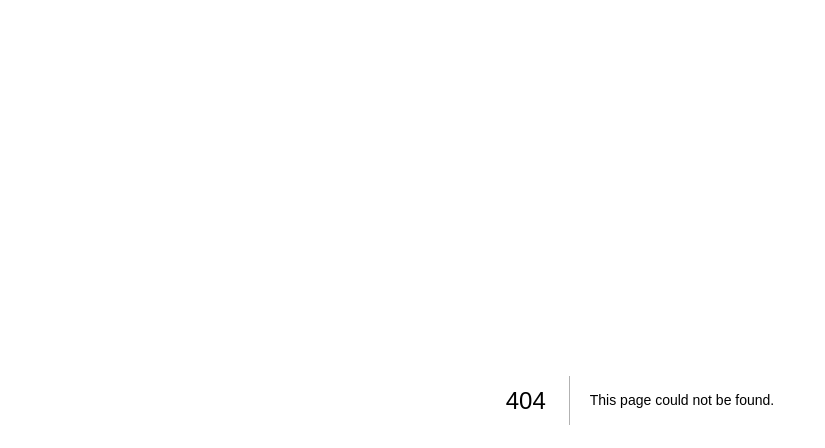
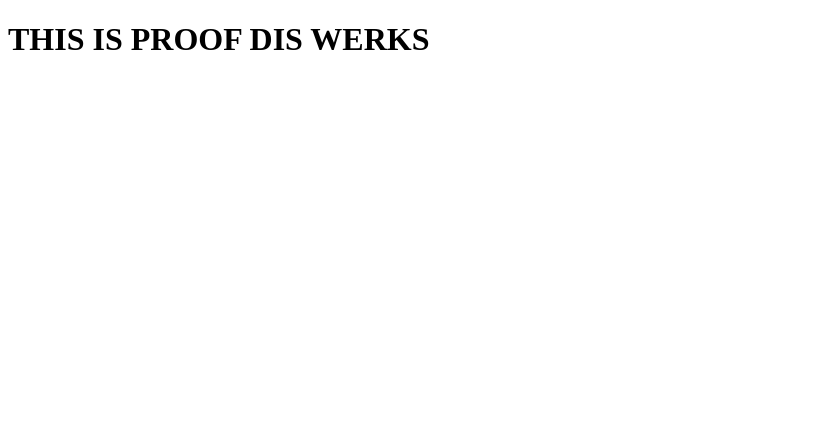
Before and after one commit to trevornei/trevorneidotcom, a Next.js app: page /notes in a window 1280 px wide. Before the commit this address had no page. Shown: the top 448 px of the page, without its empty margins (0-825 px from the left). Built offline with nearby package versions, Linux system fonts and the light colour scheme; a web font is replaced by a local one.

Commit message:
I GOT IT TO MF WORKgit add .git add . The Notes Page and the Contact Page routing now werk. Oh Fuck Yah git push

```diff
--- /dev/null
+++ b/pages/contact/contact.css
@@ -0,0 +1,74 @@
+@tailwind base;
+@tailwind components;
+@tailwind utilities;
+
+:root {
+  --background: #000000;
+  --foreground: #000000;
+}
+
+/* Fonts Imported */
+
+@font-face {
+  font-family: "Chakra Petch";
+  src: url("/fonts/Chakra_Petch.woff2") format("woff2");
+  font-weight: 400;
+  font-style: normal;
+}
+/*
+
+@font-face {
+  font-family: 'Silkscreen';
+  src: url('/public/fonts/Silkscreen/silkscreen-regular.ttf') format('ttf');
+  font-weight: 400;
+  font-style: normal;
+}
+
+@font-face {
+  font-family: 'Silkscreen';
+  src: url('/fonts/Silkscreen.ttf') format('ttf');
+  font-weight: 400;
+  font-style: normal;
+}
+*/
+
+/* REUSABLE COMPONENTS*/
+
+nav {
+  @apply font-chakra text-2xl font-semibold backdrop-blur-sm;
+}
+
+/* Glassy Containers */
+.glassy {
+  @apply bg-white/10 shadow-lg backdrop-blur-md;
+}
+
+/* <h> & all text <tags> */
+
+h1 {
+  @apply font-chakra text-4xl selection:bg-tp selection:text-black;
+}
+
+h2 {
+  @apply font-chakra text-3xl selection:bg-tp selection:text-black;
+}
+
+h3 {
+  @apply font-chakra text-2xl selection:bg-tp selection:text-black;
+}
+
+h4 {
+  @apply font-chakra text-xl selection:bg-tp selection:text-black;
+}
+
+h5 {
+  @apply font-chakra text-lg selection:bg-tp selection:text-black;
+}
+
+h6 {
+  @apply font-chakra text-base selection:bg-tp selection:text-black;
+}
+
+p {
+  @apply font-chakra selection:bg-tp selection:text-black;
+}
--- a/pages/contact/contact.jsx
+++ b/pages/contact/index.jsx
@@ -1,6 +1,7 @@
 import gsap from "gsap";
-import Nav from "../src/app/components/Nav";
-import Footer from "../src/app/components/Footer";
+import Nav from "../../src/app/components/Nav";
+import Footer from "../../src/app/components/Footer";
+import "./contact.css";
 
 export default function Contact() {
   return (
--- /dev/null
+++ b/pages/notes/index.jsx
@@ -0,0 +1,9 @@
+"use client";
+
+export default function Notes() {
+  return (
+    <>
+      <h1>THIS IS PROOF DIS WERKS</h1>
+    </>
+  );
+}
```
Also changed, not shown: pages/contact/ContactLayout.jsx (added, +15 -0 lines), pages/notes/NotesLayout.jsx (added, +13 -0 lines), pages/notes/notes.jsx (deleted, +0 -13 lines).
